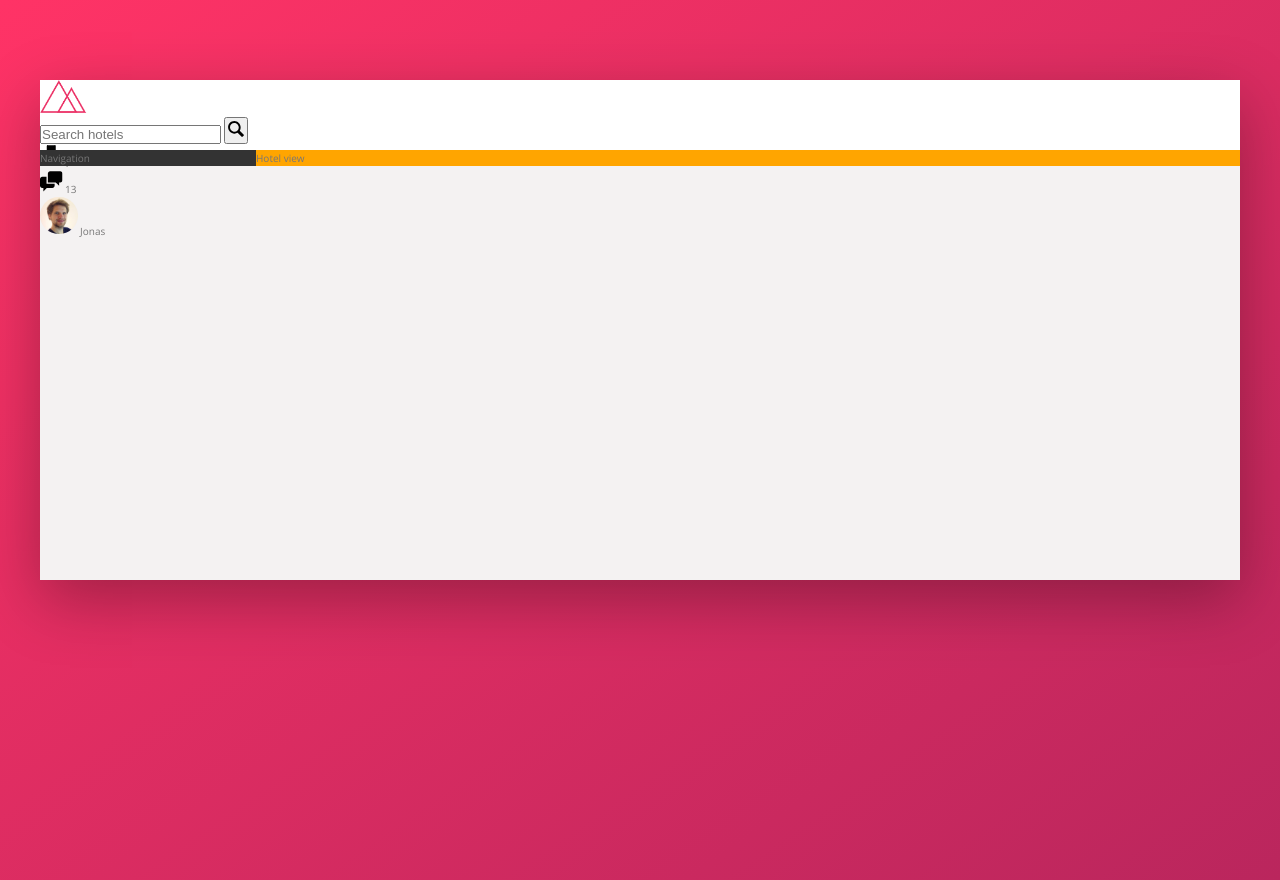
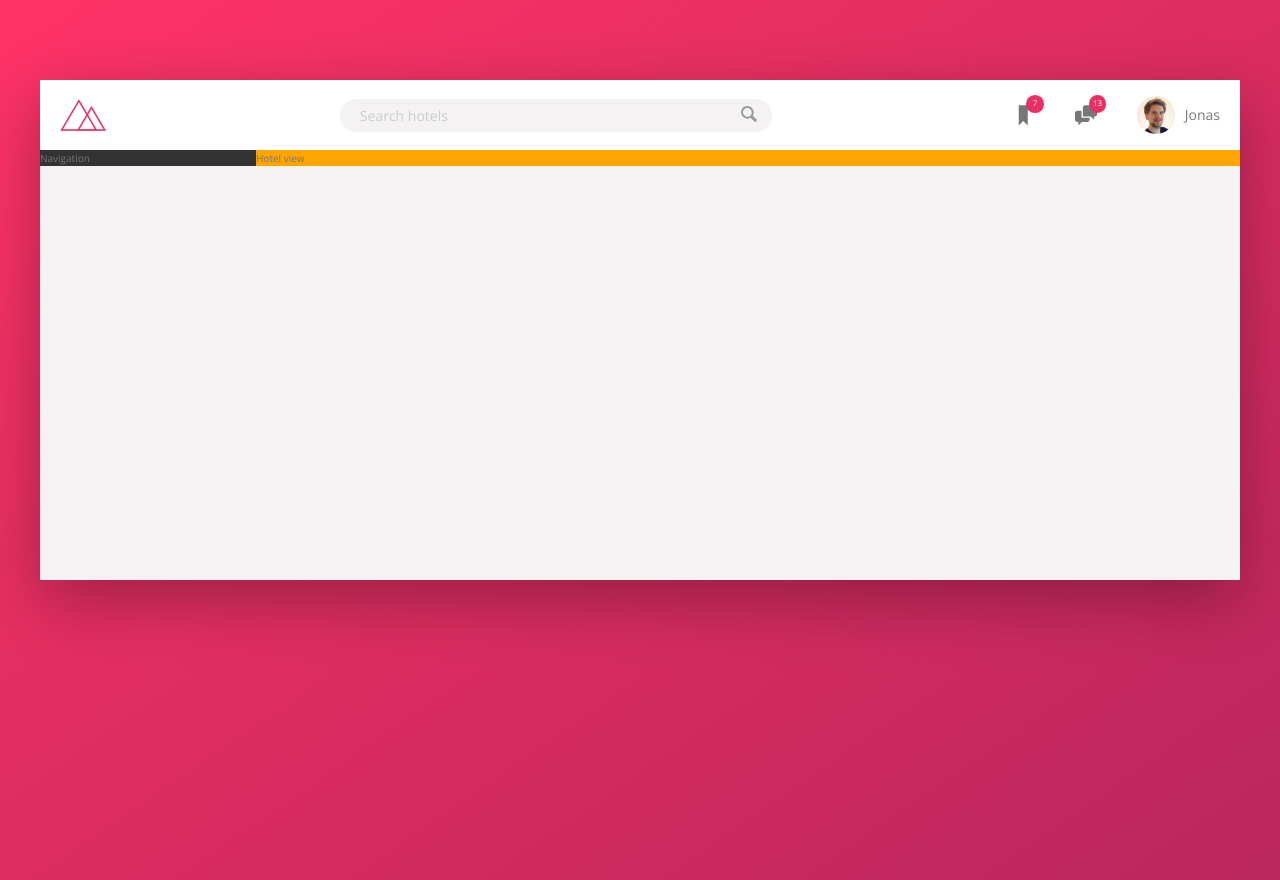
Before and after one commit to nkidmano/trillo, a website: page index.html in a window 1280 px wide. Drawn offline with nearby package versions, Linux system fonts and the light colour scheme.

Commit message:
Completed header

```diff
--- a/index.html
+++ b/index.html
@@ -29,13 +29,13 @@
                         <svg class="user-nav__icon">
                             <use xlink:href="img/sprite.svg#icon-bookmark"></use>
                         </svg>
-                        <span class="user-nav_notification">7</span>
+                        <span class="user-nav__notification">7</span>
                     </div>
                     <div class="user-nav__icon-box">
                         <svg class="user-nav__icon">
                             <use xlink:href="img/sprite.svg#icon-chat"></use>
                         </svg>
-                        <span class="user-nav_notification">13</span>
+                        <span class="user-nav__notification">13</span>
                     </div>
                     <div class="user-nav__user">
                         <img src="img/user.jpg" alt="user photo" class="user-nav__user-photo">
@@ -44,6 +44,7 @@
                 </nav>
 
             </header>
+
             <div class="content">
                 <nav class="sidebar">
                     Navigation
--- a/sass/_components.scss
+++ b/sass/_components.scss
@@ -3,23 +3,68 @@
 
 .logo {
     height: 3.25rem;
+    margin-left: 2rem;
 }
 
 ////////////////////////////////////////////
 // SEARCH
 
 .search {
+    flex: 0 0 40%;
+
+    display: flex;
+    justify-content: center;
+    align-items: center;
+
     &__input {
+        font-family: inherit;
+        font-size: inherit;
+        color: inherit;
+        background-color: var(--color-grey-light-2);
+        border: none;
+        border-radius: 100px;
+        padding: .7rem 2rem;
+        width: 90%;
+        transition: all .2s;
+        margin-right: -3.25rem;
 
+        &:focus {
+            outline: none;
+            width: 100%;
+            background-color: var(--color-grey-light-3);
+        }
+
+        &::-webkit-input-placeholder {
+            font-weight: 100;
+            color: var(--color-grey-light-4);
+        }
+    }
+
+    &__input:focus + &__button {
+        background-color: var(--color-grey-light-3);
     }
 
     &__button {
+        background-color: var(--color-grey-light-2);
+        border: none;
 
+        &:focus {
+            outline: none;
+        }
+
+        &:hover {
+            cursor: pointer;
+        }
+
+        &:active {
+            transform: translateY(2px);
+        }
     }
 
     &__icon {
         height: 2rem;
         width: 2rem;
+        fill: var(--color-grey-dark-3);
     }
 }
 
@@ -27,29 +72,52 @@
 // USER NAVIGATION
 
 .user-nav {
+    align-self: stretch;
+
+    display: flex;
+    align-items: center;
+
+    & > * { // SELECT DIRECT CHILDREN
+        padding: 0 2rem;
+        cursor: pointer;
+        height: 100%;
+        display: flex;
+        align-items: center;
+    }
+
+    & > *:hover {
+        background-color: var(--color-grey-light-2);
+    }
+
     &__icon-box {
-
+        position: relative;
     }
 
     &__icon {
         height: 2.25rem;
         width: 2.25rem;
+        fill: var(--color-grey-dark-2);
     }
 
     &__notification {
+        font-size: .8rem;
+        height: 1.75rem;
+        width: 1.75rem;
+        border-radius: 50%;
+        background-color: var(--color-primary);
+        color: #fff;
+        position: absolute;
+        top: 1.5rem;
+        right: 1.1rem;
 
-    }
-
-    &__user {
-
+        display: flex;
+        justify-content: center;
+        align-items: center;
     }
 
     &__user-photo {
         height: 3.75rem;
         border-radius: 50%;
-    }
-
-    &__user-name {
-
+        margin-right: 1rem;
     }
 }
--- a/sass/_layout.scss
+++ b/sass/_layout.scss
@@ -8,9 +8,14 @@
 }
 
 .header {
+    font-size: 1.4rem;
     height: 7rem;
     background-color: #fff;
     border-bottom: var(--color-grey-light-2);
+
+    display: flex;
+    justify-content: space-between;
+    align-items: center;
 }
 
 .content {
```
Also changed, not shown: css/style.css.
